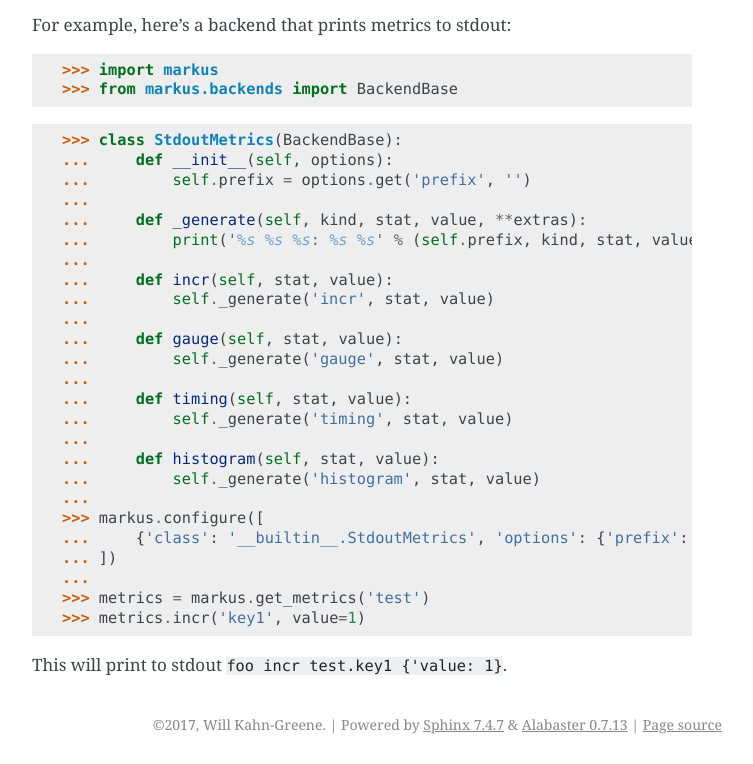
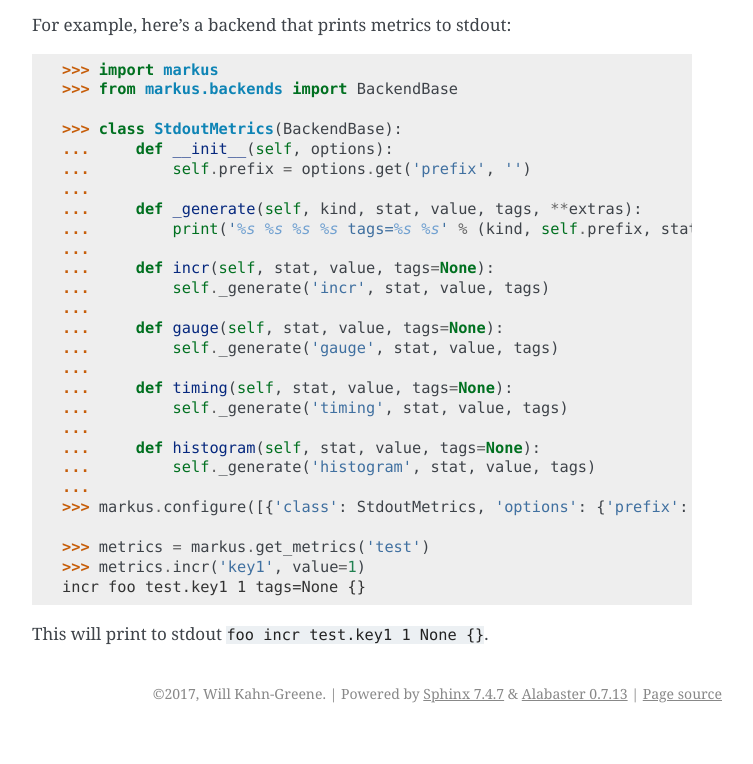
Before and after one commit to willkg/markus, a Sphinx documentation site: the page built from docs/backends.rst, in a window 1280 px wide, cut to the strip 994-1758 px from the top of the page. Shown: the whole strip, without its empty margins (388-1141 px from the left). Built offline with Sphinx 7.4.7, drawn with Linux system fonts in a browser that asks for light colours; after the commit the page ends 1727 px from its top, so only the background shows below that.

Commit message:
Fix backend doctest and tweak configure
* configure can now take actual classes as well as dotted class paths
* this fixes the doctest so that it'll fail correctly if it's busted
  and it fixes the issues it was having before silently

```diff
--- a/docs/backends.rst
+++ b/docs/backends.rst
@@ -47,6 +47,8 @@
 
 For example, here's a backend that prints metrics to stdout:
 
+.. doctest::
+
     >>> import markus
     >>> from markus.backends import BackendBase
 
@@ -54,27 +56,32 @@
     ...     def __init__(self, options):
     ...         self.prefix = options.get('prefix', '')
     ...
-    ...     def _generate(self, kind, stat, value, **extras):
-    ...         print('%s %s %s: %s %s' % (self.prefix, kind, stat, value, extras))
+    ...     def _generate(self, kind, stat, value, tags, **extras):
+    ...         print('%s %s %s %s tags=%s %s' % (kind, self.prefix, stat, value, tags, extras))
     ...
-    ...     def incr(self, stat, value):
-    ...         self._generate('incr', stat, value)
+    ...     def incr(self, stat, value, tags=None):
+    ...         self._generate('incr', stat, value, tags)
     ...
-    ...     def gauge(self, stat, value):
-    ...         self._generate('gauge', stat, value)
+    ...     def gauge(self, stat, value, tags=None):
+    ...         self._generate('gauge', stat, value, tags)
     ...
-    ...     def timing(self, stat, value):
-    ...         self._generate('timing', stat, value)
+    ...     def timing(self, stat, value, tags=None):
+    ...         self._generate('timing', stat, value, tags)
     ...
-    ...     def histogram(self, stat, value):
-    ...         self._generate('histogram', stat, value)
+    ...     def histogram(self, stat, value, tags=None):
+    ...         self._generate('histogram', stat, value, tags)
     ...
-    >>> markus.configure([
-    ...     {'class': '__builtin__.StdoutMetrics', 'options': {'prefix': 'foo'}}
-    ... ])
-    ...
+    >>> markus.configure([{'class': StdoutMetrics, 'options': {'prefix': 'foo'}}], raise_errors=True)
+
     >>> metrics = markus.get_metrics('test')
     >>> metrics.incr('key1', value=1)
+    incr foo test.key1 1 tags=None {}
 
 
-This will print to stdout ``foo incr test.key1 {'value: 1}``.
+.. testcleanup:: *
+
+   import markus
+   markus.configure([])
+
+
+This will print to stdout ``foo incr test.key1 1 None {}``.
```
Also changed, not shown: 1 other file.
